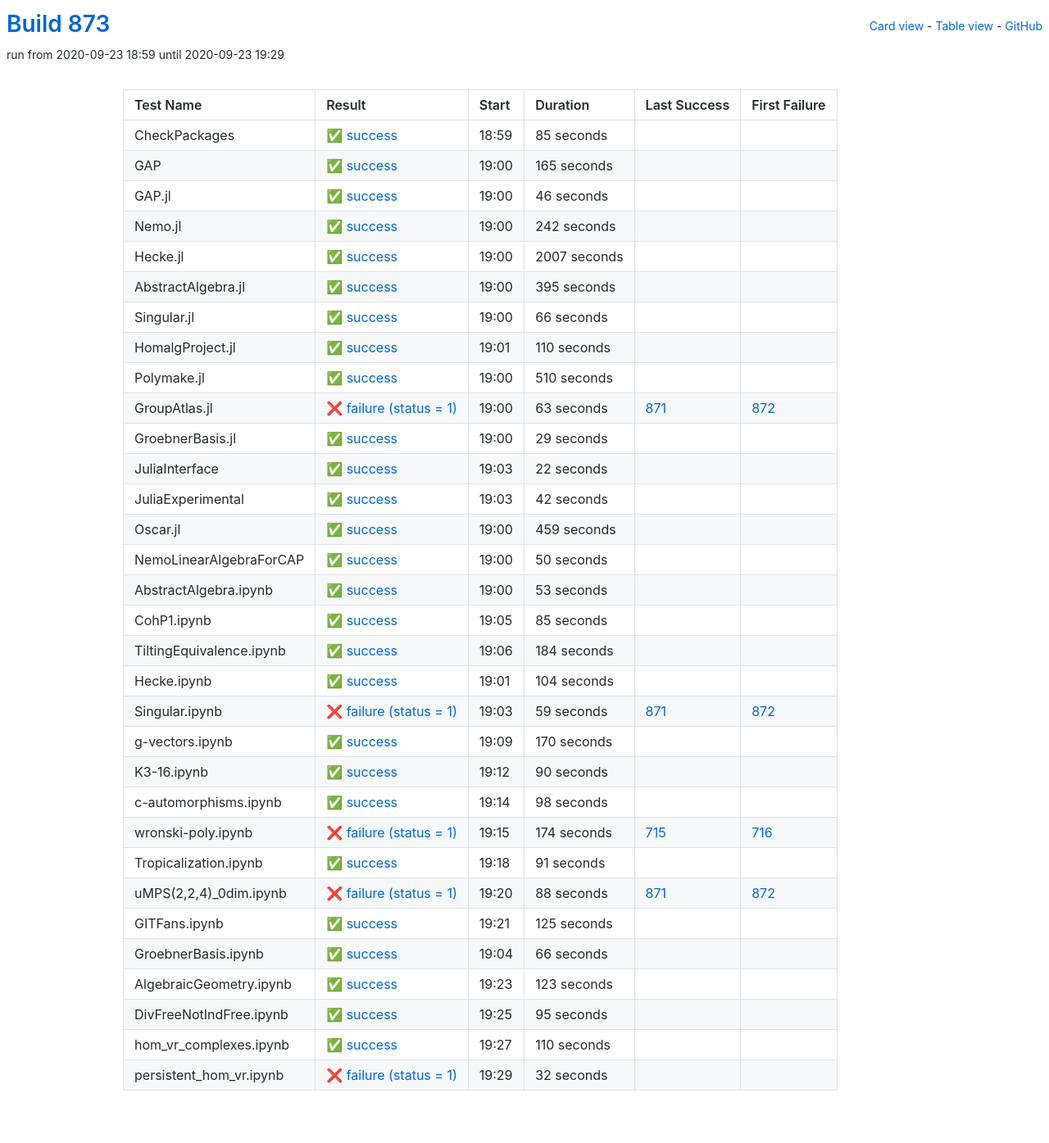
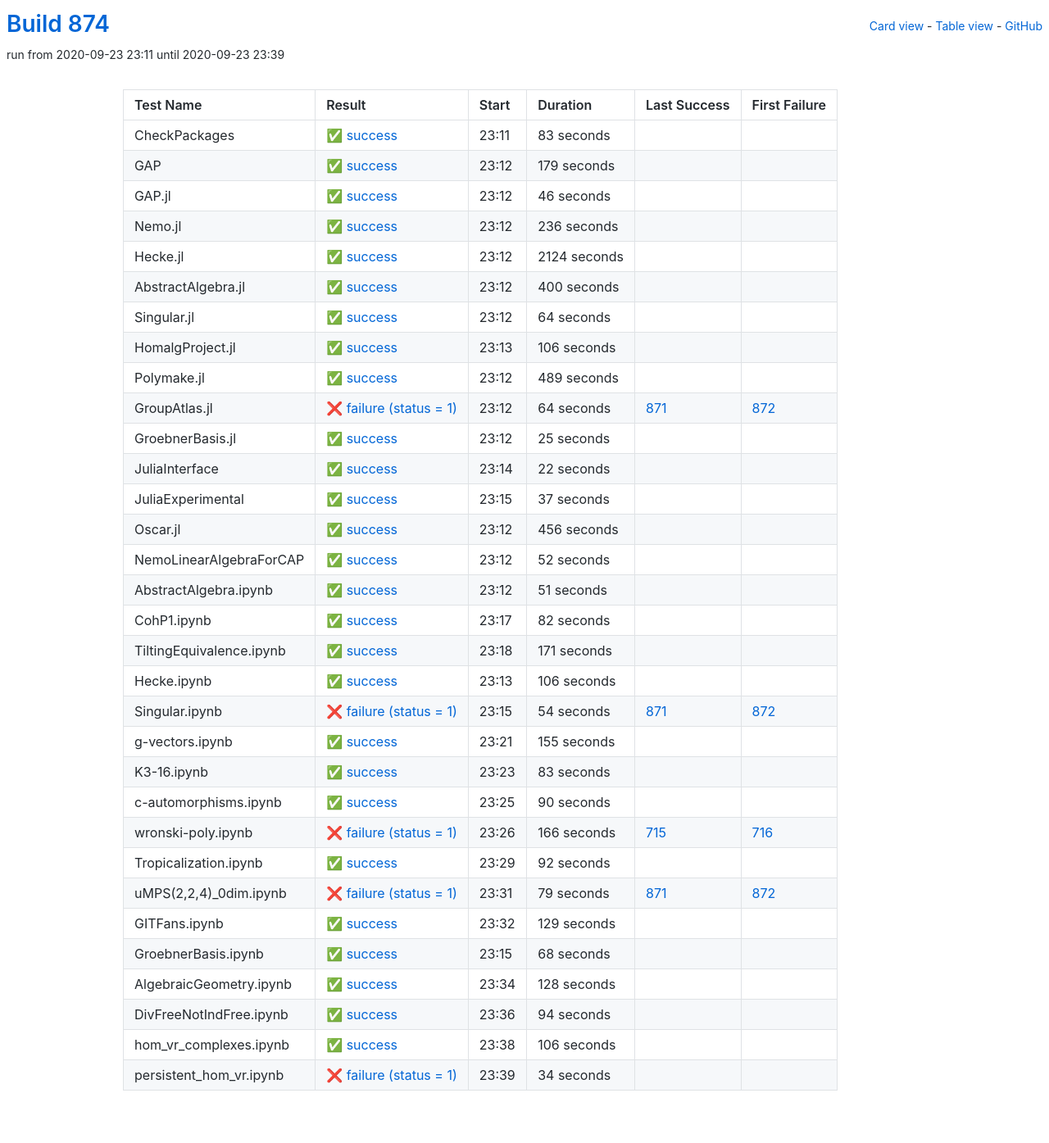
Before and after one commit to oscar-system/oscar-ci-status-stable, a Jekyll site: the page built from table.html, in a window 1280 px wide. Shown: the whole page at 82% size. Built offline with Jekyll 4.4.1, drawn with Linux system fonts in a browser that asks for light colours.

Commit message:
Build #874

```diff
--- a/_data/ci.yml
+++ b/_data/ci.yml
@@ -1,6 +1,6 @@
 ---
-build: 873
-build_url: https://oscarci.mathematik.uni-kl.de/job/oscar-stable/873/
+build: 874
+build_url: https://oscarci.mathematik.uni-kl.de/job/oscar-stable/874/
 job: oscar-stable
 organization: oscar-system
 repo: oscar-ci-status-stable
@@ -8,32 +8,32 @@ repourl: https://github.com/oscar-system/oscar-ci-status-stable
 tests:
 - name: CheckPackages
   id: checkpackages
-  log: https://oscarci.mathematik.uni-kl.de/job/oscar-stable/873/artifact/logs/build-873/CheckPackages.log
-  start: 2020-09-23 18:59
+  log: https://oscarci.mathematik.uni-kl.de/job/oscar-stable/874/artifact/logs/build-874/CheckPackages.log
+  start: 2020-09-23 23:11
   success: true
   exitcode: 0
   status: success
-  duration: 85
+  duration: 83
   last_success: false
   last_success_url:
   first_failure: false
   first_failure_url:
 - name: GAP
   id: gap
-  log: https://oscarci.mathematik.uni-kl.de/job/oscar-stable/873/artifact/logs/build-873/GAP.log
-  start: 2020-09-23 19:00
+  log: https://oscarci.mathematik.uni-kl.de/job/oscar-stable/874/artifact/logs/build-874/GAP.log
+  start: 2020-09-23 23:12
   success: true
   exitcode: 0
   status: success
-  duration: 165
+  duration: 179
   last_success: false
   last_success_url:
   first_failure: false
   first_failure_url:
 - name: GAP.jl
   id: gap-jl
-  log: https://oscarci.mathematik.uni-kl.de/job/oscar-stable/873/artifact/logs/build-873/GAP.jl.log
-  start: 2020-09-23 19:00
+  log: https://oscarci.mathematik.uni-kl.de/job/oscar-stable/874/artifact/logs/build-874/GAP.jl.log
+  start: 2020-09-23 23:12
   success: true
   exitcode: 0
   status: success
@@ -44,104 +44,104 @@ tests:
   first_failure_url:
 - name: Nemo.jl
   id: nemo-jl
-  log: https://oscarci.mathematik.uni-kl.de/job/oscar-stable/873/artifact/logs/build-873/Nemo.jl.log
-  start: 2020-09-23 19:00
+  log: https://oscarci.mathematik.uni-kl.de/job/oscar-stable/874/artifact/logs/build-874/Nemo.jl.log
+  start: 2020-09-23 23:12
   success: true
   exitcode: 0
   status: success
-  duration: 242
+  duration: 236
   last_success: false
   last_success_url:
   first_failure: false
   first_failure_url:
 - name: Hecke.jl
   id: hecke-jl
-  log: https://oscarci.mathematik.uni-kl.de/job/oscar-stable/873/artifact/logs/build-873/Hecke.jl.log
-  start: 2020-09-23 19:00
+  log: https://oscarci.mathematik.uni-kl.de/job/oscar-stable/874/artifact/logs/build-874/Hecke.jl.log
+  start: 2020-09-23 23:12
   success: true
   exitcode: 0
   status: success
-  duration: 2007
+  duration: 2124
   last_success: false
   last_success_url:
   first_failure: false
   first_failure_url:
 - name: AbstractAlgebra.jl
   id: abstractalgebra-jl
-  log: https://oscarci.mathematik.uni-kl.de/job/oscar-stable/873/artifact/logs/build-873/AbstractAlgebra.jl.log
-  start: 2020-09-23 19:00
+  log: https://oscarci.mathematik.uni-kl.de/job/oscar-stable/874/artifact/logs/build-874/AbstractAlgebra.jl.log
+  start: 2020-09-23 23:12
   success: true
   exitcode: 0
   status: success
-  duration: 395
+  duration: 400
   last_success: false
   last_success_url:
   first_failure: false
   first_failure_url:
 - name: Singular.jl
   id: singular-jl
-  log: https://oscarci.mathematik.uni-kl.de/job/oscar-stable/873/artifact/logs/build-873/Singular.jl.log
-  start: 2020-09-23 19:00
+  log: https://oscarci.mathematik.uni-kl.de/job/oscar-stable/874/artifact/logs/build-874/Singular.jl.log
+  start: 2020-09-23 23:12
   success: true
   exitcode: 0
   status: success
-  duration: 66
+  duration: 64
   last_success: false
   last_success_url:
   first_failure: false
   first_failure_url:
 - name: HomalgProject.jl
   id: homalgproject-jl
-  log: https://oscarci.mathematik.uni-kl.de/job/oscar-stable/873/artifact/logs/build-873/HomalgProject.jl.log
-  start: 2020-09-23 19:01
+  log: https://oscarci.mathematik.uni-kl.de/job/oscar-stable/874/artifact/logs/build-874/HomalgProject.jl.log
+  start: 2020-09-23 23:13
   success: true
   exitcode: 0
   status: success
-  duration: 110
+  duration: 106
   last_success: false
   last_success_url:
   first_failure: false
   first_failure_url:
 - name: Polymake.jl
   id: polymake-jl
-  log: https://oscarci.mathematik.uni-kl.de/job/oscar-stable/873/artifact/logs/build-873/Polymake.jl.log
-  start: 2020-09-23 19:00
+  log: https://oscarci.mathematik.uni-kl.de/job/oscar-stable/874/artifact/logs/build-874/Polymake.jl.log
+  start: 2020-09-23 23:12
   success: true
   exitcode: 0
   status: success
-  duration: 510
+  duration: 489
   last_success: false
   last_success_url:
   first_failure: false
   first_failure_url:
 - name: GroupAtlas.jl
   id: groupatlas-jl
-  log: https://oscarci.mathematik.uni-kl.de/job/oscar-stable/873/artifact/logs/build-873/GroupAtlas.jl.log
-  start: 2020-09-23 19:00
+  log: https://oscarci.mathematik.uni-kl.de/job/oscar-stable/874/artifact/logs/build-874/GroupAtlas.jl.log
+  start: 2020-09-23 23:12
   success: false
   exitcode: 1
   status: failure
-  duration: 63
+  duration: 64
   last_success: 871
   last_success_url: https://oscarci.mathematik.uni-kl.de/job/oscar-stable/871/
   first_failure: 872
   first_failure_url: https://oscarci.mathematik.uni-kl.de/job/oscar-stable/872/
 - name: GroebnerBasis.jl
   id: groebnerbasis-jl
-  log: https://oscarci.mathematik.uni-kl.de/job/oscar-stable/873/artifact/logs/build-873/GroebnerBasis.jl.log
-  start: 2020-09-23 19:00
+  log: https://oscarci.mathematik.uni-kl.de/job/oscar-stable/874/artifact/logs/build-874/GroebnerBasis.jl.log
+  start: 2020-09-23 23:12
   success: true
   exitcode: 0
   status: success
-  duration: 29
+  duration: 25
   last_success: false
   last_success_url:
   first_failure: false
   first_failure_url:
 - name: JuliaInterface
   id: juliainterface
-  log: https://oscarci.mathematik.uni-kl.de/job/oscar-stable/873/artifact/logs/build-873/JuliaInterface.log
-  start: 2020-09-23 19:03
+  log: https://oscarci.mathematik.uni-kl.de/job/oscar-stable/874/artifact/logs/build-874/JuliaInterface.log
+  start: 2020-09-23 23:14
   success: true
   exitcode: 0
   status: success
@@ -152,116 +152,128 @@ tests:
   first_failure_url:
 - name: JuliaExperimental
   id: juliaexperimental
-  log: https://oscarci.mathematik.uni-kl.de/job/oscar-stable/873/artifact/logs/build-873/JuliaExperimental.log
-  start: 2020-09-23 19:03
+  log: https://oscarci.mathematik.uni-kl.de/job/oscar-stable/874/artifact/logs/build-874/JuliaExperimental.log
+  start: 2020-09-23 23:15
   success: true
   exitcode: 0
   status: success
-  duration: 42
+  duration: 37
   last_success: false
   last_success_url:
   first_failure: false
   first_failure_url:
 - name: Oscar.jl
   id: oscar-jl
-  log: https://oscarci.mathematik.uni-kl.de/job/oscar-stable/873/artifact/logs/build-873/Oscar.jl.log
-  start: 2020-09-23 19:00
+  log: https://oscarci.mathematik.uni-kl.de/job/oscar-stable/874/artifact/logs/build-874/Oscar.jl.log
+  start: 2020-09-23 23:12
   success: true
   exitcode: 0
   status: success
-  duration: 459
+  duration: 456
   last_success: false
   last_success_url:
   first_failure: false
   first_failure_url:
 - name: NemoLinearAlgebraForCAP
   id: nemolinearalgebraforcap
-  log: https://oscarci.mathematik.uni-kl.de/job/oscar-stable/873/artifact/logs/build-873/NemoLinearAlgebraForCAP.log
-  start: 2020-09-23 19:00
+  log: https://oscarci.mathematik.uni-kl.de/job/oscar-stable/874/artifact/logs/build-874/NemoLinearAlgebraForCAP.log
+  start: 2020-09-23 23:12
   success: true
   exitcode: 0
   status: success
-  duration: 50
+  duration: 52
   last_success: false
   last_success_url:
   first_failure: false
   first_failure_url:
 - name: AbstractAlgebra.ipynb
   id: abstractalgebra-ipynb
-  log: https://oscarci.mathematik.uni-kl.de/job/oscar-stable/873/artifact/logs/build-873/AbstractAlgebra.ipynb.log
-  start: 2020-09-23 19:00
+  log: https://oscarci.mathematik.uni-kl.de/job/oscar-stable/874/artifact/logs/build-874/AbstractAlgebra.ipynb.log
+  start: 2020-09-23 23:12
   success: true
   exitcode: 0
   status: success
-  duration: 53
+  duration: 51
   last_success: false
   last_success_url:
   first_failure: false
   first_failure_url:
 - name: CohP1.ipynb
   id: cohp1-ipynb
-  log: https://oscarci.mathematik.uni-kl.de/job/oscar-stable/873/artifact/logs/build-873/CohP1.ipynb.log
-  start: 2020-09-23 19:05
+  log: https://oscarci.mathematik.uni-kl.de/job/oscar-stable/874/artifact/logs/build-874/CohP1.ipynb.log
+  start: 2020-09-23 23:17
   success: true
   exitcode: 0
   status: success
-  duration: 85
+  duration: 82
   last_success: false
   last_success_url:
   first_failure: false
   first_failure_url:
 - name: TiltingEquivalence.ipynb
   id: tiltingequivalence-ipynb
-  log: https://oscarci.mathematik.uni-kl.de/job/oscar-stable/873/artifact/logs/build-873/TiltingEquivalence.ipynb.log
-  start: 2020-09-23 19:06
+  log: https://oscarci.mathematik.uni-kl.de/job/oscar-stable/874/artifact/logs/build-874/TiltingEquivalence.ipynb.log
+  start: 2020-09-23 23:18
   success: true
   exitcode: 0
   status: success
-  duration: 184
+  duration: 171
   last_success: false
   last_success_url:
   first_failure: false
   first_failure_url:
 - name: Hecke.ipynb
   id: hecke-ipynb
-  log: https://oscarci.mathematik.uni-kl.de/job/oscar-stable/873/artifact/logs/build-873/Hecke.ipynb.log
-  start: 2020-09-23 19:01
+  log: https://oscarci.mathematik.uni-kl.de/job/oscar-stable/874/artifact/logs/build-874/Hecke.ipynb.log
+  start: 2020-09-23 23:13
   success: true
   exitcode: 0
   status: success
-  duration: 104
+  duration: 106
   last_success: false
   last_success_url:
   first_failure: false
   first_failure_url:
 - name: Singular.ipynb
   id: singular-ipynb
-  log: https://oscarci.mathematik.uni-kl.de/job/oscar-stable/873/artifact/logs/build-873/Singular.ipynb.log
-  start: 2020-09-23 19:03
+  log: https://oscarci.mathematik.uni-kl.de/job/oscar-stable/874/artifact/logs/build-874/Singular.ipynb.log
+  start: 2020-09-23 23:15
   success: false
   exitcode: 1
   status: failure
-  duration: 59
+  duration: 54
   last_success: 871
   last_success_url: https://oscarci.mathematik.uni-kl.de/job/oscar-stable/871/
   first_failure: 872
   first_failure_url: https://oscarci.mathematik.uni-kl.de/job/oscar-stable/872/
 - name: g-vectors.ipynb
   id: g-vectors-ipynb
-  log: https://oscarci.mathematik.uni-kl.de/job/oscar-stable/873/artifact/logs/build-873/g-vectors.ipynb.log
-  start: 2020-09-23 19:09
+  log: https://oscarci.mathematik.uni-kl.de/job/oscar-stable/874/artifact/logs/build-874/g-vectors.ipynb.log
+  start: 2020-09-23 23:21
   success: true
   exitcode: 0
   status: success
-  duration: 170
+  duration: 155
   last_success: false
   last_success_url:
   first_failure: false
   first_failure_url:
 - name: K3-16.ipynb
   id: k3-16-ipynb
-  log: https://oscarci.mathematik.uni-kl.de/job/oscar-stable/873/artifact/logs/build-873/K3-16.ipynb.log
-  start: 2020-09-23 19:12
+  log: https://oscarci.mathematik.uni-kl.de/job/oscar-stable/874/artifact/logs/build-874/K3-16.ipynb.log
+  start: 2020-09-23 23:23
+  success: true
+  exitcode: 0
+  status: success
+  duration: 83
+  last_success: false
+  last_success_url:
+  first_failure: false
+  first_failure_url:
+- name: c-automorphisms.ipynb
+  id: c-automorphisms-ipynb
+  log: https://oscarci.mathematik.uni-kl.de/job/oscar-stable/874/artifact/logs/build-874/c-automorphisms.ipynb.log
+  start: 2020-09-23 23:25
   success: true
   exitcode: 0
   status: success
@@ -270,122 +282,110 @@ tests:
   last_success_url:
   first_failure: false
   first_failure_url:
-- name: c-automorphisms.ipynb
-  id: c-automorphisms-ipynb
-  log: https://oscarci.mathematik.uni-kl.de/job/oscar-stable/873/artifact/logs/build-873/c-automorphisms.ipynb.log
-  start: 2020-09-23 19:14
-  success: true
-  exitcode: 0
-  status: success
-  duration: 98
-  last_success: false
-  last_success_url:
-  first_failure: false
-  first_failure_url:
 - name: wronski-poly.ipynb
   id: wronski-poly-ipynb
-  log: https://oscarci.mathematik.uni-kl.de/job/oscar-stable/873/artifact/logs/build-873/wronski-poly.ipynb.log
-  start: 2020-09-23 19:15
+  log: https://oscarci.mathematik.uni-kl.de/job/oscar-stable/874/artifact/logs/build-874/wronski-poly.ipynb.log
+  start: 2020-09-23 23:26
   success: false
   exitcode: 1
   status: failure
-  duration: 174
+  duration: 166
   last_success: 715
   last_success_url: https://oscarci.mathematik.uni-kl.de/job/oscar-stable/715/
   first_failure: 716
   first_failure_url: https://oscarci.mathematik.uni-kl.de/job/oscar-stable/716/
 - name: Tropicalization.ipynb
   id: tropicalization-ipynb
-  log: https://oscarci.mathematik.uni-kl.de/job/oscar-stable/873/artifact/logs/build-873/Tropicalization.ipynb.log
-  start: 2020-09-23 19:18
+  log: https://oscarci.mathematik.uni-kl.de/job/oscar-stable/874/artifact/logs/build-874/Tropicalization.ipynb.log
+  start: 2020-09-23 23:29
   success: true
   exitcode: 0
   status: success
-  duration: 91
+  duration: 92
   last_success: false
   last_success_url:
   first_failure: false
   first_failure_url:
 - name: uMPS(2,2,4)_0dim.ipynb
   id: umps-2-2-4-0dim-ipynb
-  log: https://oscarci.mathematik.uni-kl.de/job/oscar-stable/873/artifact/logs/build-873/uMPS-2-2-4-_0dim.ipynb.log
-  start: 2020-09-23 19:20
+  log: https://oscarci.mathematik.uni-kl.de/job/oscar-stable/874/artifact/logs/build-874/uMPS-2-2-4-_0dim.ipynb.log
+  start: 2020-09-23 23:31
   success: false
   exitcode: 1
   status: failure
-  duration: 88
+  duration: 79
   last_success: 871
   last_success_url: https://oscarci.mathematik.uni-kl.de/job/oscar-stable/871/
   first_failure: 872
   first_failure_url: https://oscarci.mathematik.uni-kl.de/job/oscar-stable/872/
 - name: GITFans.ipynb
   id: gitfans-ipynb
-  log: https://oscarci.mathematik.uni-kl.de/job/oscar-stable/873/artifact/logs/build-873/GITFans.ipynb.log
-  start: 2020-09-23 19:21
+  log: https://oscarci.mathematik.uni-kl.de/job/oscar-stable/874/artifact/logs/build-874/GITFans.ipynb.log
+  start: 2020-09-23 23:32
   success: true
   exitcode: 0
   status: success
-  duration: 125
+  duration: 129
   last_success: false
   last_success_url:
   first_failure: false
   first_failure_url:
 - name: GroebnerBasis.ipynb
   id: groebnerbasis-ipynb
-  log: https://oscarci.mathematik.uni-kl.de/job/oscar-stable/873/artifact/logs/build-873/GroebnerBasis.ipynb.log
-  start: 2020-09-23 19:04
+  log: https://oscarci.mathematik.uni-kl.de/job/oscar-stable/874/artifact/logs/build-874/GroebnerBasis.ipynb.log
+  start: 2020-09-23 23:15
   success: true
   exitcode: 0
   status: success
-  duration: 66
+  duration: 68
   last_success: false
   last_success_url:
   first_failure: false
   first_failure_url:
 - name: AlgebraicGeometry.ipynb
   id: algebraicgeometry-ipynb
-  log: https://oscarci.mathematik.uni-kl.de/job/oscar-stable/873/artifact/logs/build-873/AlgebraicGeometry.ipynb.log
-  start: 2020-09-23 19:23
+  log: https://oscarci.mathematik.uni-kl.de/job/oscar-stable/874/artifact/logs/build-874/AlgebraicGeometry.ipynb.log
+  start: 2020-09-23 23:34
   success: true
   exitcode: 0
   status: success
-  duration: 123
+  duration: 128
   last_success: false
   last_success_url:
   first_failure: false
   first_failure_url:
 - name: DivFreeNotIndFree.ipynb
   id: divfreenotindfree-ipynb
-  log: https://oscarci.mathematik.uni-kl.de/job/oscar-stable/873/artifact/logs/build-873/DivFreeNotIndFree.ipynb.log
-  start: 2020-09-23 19:25
+  log: https://oscarci.mathematik.uni-kl.de/job/oscar-stable/874/artifact/logs/build-874/DivFreeNotIndFree.ipynb.log
+  start: 2020-09-23 23:36
   success: true
   exitcode: 0
   status: success
-  duration: 95
+  duration: 94
   last_success: false
   last_success_url:
   first_failure: false
   first_failure_url:
 - name: hom_vr_complexes.ipynb
   id: hom-vr-complexes-ipynb
-  log: https://oscarci.mathematik.uni-kl.de/job/oscar-stable/873/artifact/logs/build-873/hom_vr_complexes.ipynb.log
-  start: 2020-09-23 19:27
+  log: https://oscarci.mathematik.uni-kl.de/job/oscar-stable/874/artifact/logs/build-874/hom_vr_complexes.ipynb.log
+  start: 2020-09-23 23:38
   success: true
   exitcode: 0
   status: success
-  duration: 110
+  duration: 106
   last_success: false
   last_success_url:
   first_failure: false
   first_failure_url:
 - name: persistent_hom_vr.ipynb
   id: persistent-hom-vr-ipynb
-  log: https://oscarci.mathematik.uni-kl.de/job/oscar-stable/873/artifact/logs/build-873/persistent_hom_vr.ipynb.log
-  start: 2020-09-23 19:29
+  log: https://oscarci.mathematik.uni-kl.de/job/oscar-stable/874/artifact/logs/build-874/persistent_hom_vr.ipynb.log
+  start: 2020-09-23 23:39
   success: false
   exitcode: 1
   status: failure
-  duration: 32
+  duration: 34
   last_success: false
   last_success_url:
   first_failure: false
```
Also changed, not shown: README.md.
